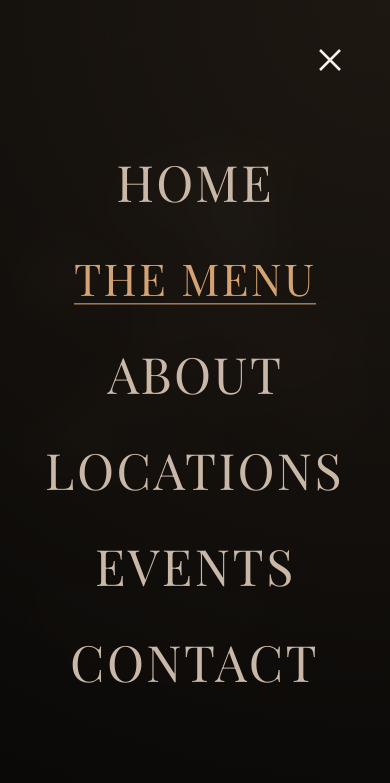
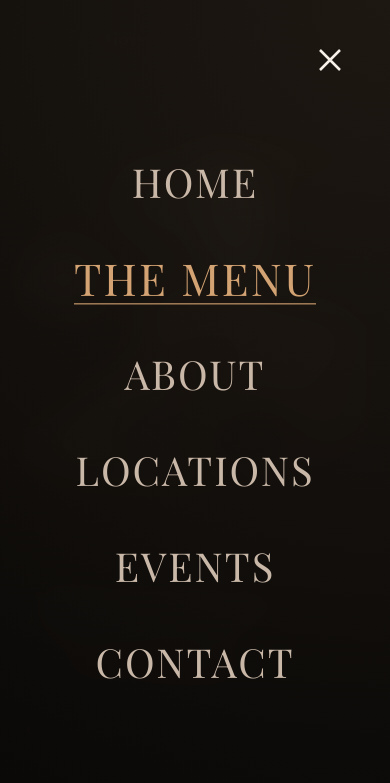
Before and after one commit to theanvarovich/CoffeeShop, a plain HTML site: page menu/signature-cortado.html in a window 390 px wide. Both pictures are taken after a click on the button 342 px from the left and 40 px from the top of the page. Shown: the top 783 px of the page. Drawn offline with nearby package versions, Linux system fonts and the light colour scheme; a web font is replaced by a local one.

Commit message:
Finish mobile polish and add facebook icon

```diff
--- a/menu/signature-cortado.html
+++ b/menu/signature-cortado.html
@@ -142,7 +142,7 @@
                             <svg class="w-6 h-6" fill="currentColor" viewBox="0 0 24 24"><path d="M12 2.163c3.204 0 3.584.012 4.85.07 3.252.148 4.771 1.691 4.919 4.919.058 1.265.069 1.645.069 4.849 0 3.205-.012 3.584-.069 4.849-.149 3.225-1.664 4.771-4.919 4.919-1.266.058-1.644.07-4.85.07-3.204 0-3.584-.012-4.849-.07-3.26-.149-4.771-1.699-4.919-4.92-.058-1.265-.07-1.644-.07-4.849 0-3.204.013-3.583.07-4.849.149-3.227 1.664-4.771 4.919-4.919 1.266-.057 1.645-.069 4.849-.069zm0-2.163c-3.259 0-3.667.014-4.947.072-4.358.2-6.78 2.618-6.98 6.98-.059 1.281-.073 1.689-.073 4.948 0 3.259.014 3.668.072 4.948.2 4.358 2.618 6.78 6.98 6.98 1.281.058 1.689.072 4.948.072 3.259 0 3.668-.014 4.948-.072 4.354-.2 6.782-2.618 6.979-6.98.059-1.28.073-1.689.073-4.948 0-3.259-.014-3.667-.072-4.947-.196-4.354-2.617-6.78-6.979-6.98-1.281-.059-1.69-.073-4.949-.073zm0 5.838c-3.403 0-6.162 2.759-6.162 6.162s2.759 6.163 6.162 6.163 6.162-2.759 6.162-6.163c0-3.403-2.759-6.162-6.162-6.162zm0 10.162c-2.209 0-4-1.79-4-4 0-2.209 1.791-4 4-4s4 1.791 4 4c0 2.21-1.791 4-4 4zm6.406-11.845c.796 0 1.441.645 1.441 1.44s-.645 1.44-1.441 1.44c-.795 0-1.439-.645-1.439-1.44s.644-1.44 1.439-1.44z"/></svg>
                         </a>
                         <a href="#" class="text-primary-text-muted hover:text-primary-accent transition-all hover:scale-110">
-                            <svg class="w-6 h-6" fill="currentColor" viewBox="0 0 24 24"><path d="M12.525.023c1.71 0 3.418.01 5.127.02 0 1.954.004 3.91.006 5.865-1.161-.002-2.321.002-3.483-.004-.707.01-1.2.227-1.438.932-.057.262-.031.543-.043.816.002.77.001 1.54.001 2.311h4.942c-.08 1.144-.223 2.285-.357 3.425-.015.11-.115.166-.2.164h-4.381c-.004 4.148-.002 8.297-.006 12.446-2.131.004-4.263.003-6.394.006.002-4.153.001-8.307.001-12.46h-3.085c.002-1.127-.002-2.254.001-3.382h3.084c-.002-.857.003-1.713-.003-2.57.015-1.579.52-2.924 1.758-3.958a5.535 5.535 0 012.87-1.101z"/></svg>
+                            <svg class="w-6 h-6" fill="currentColor" viewBox="0 0 24 24"><path d="M24 12.073c0-6.627-5.373-12-12-12s-12 5.373-12 12c0 5.99 4.388 10.954 10.125 11.854v-8.385H7.078v-3.47h3.047V9.43c0-3.007 1.792-4.669 4.533-4.669 1.312 0 2.686.235 2.686.235v2.953H15.83c-1.491 0-1.956.925-1.956 1.874v2.25h3.328l-.532 3.47h-2.796v8.385C19.612 23.027 24 18.062 24 12.073z"/></svg>
                         </a>
                     </div>
                 </div>
@@ -172,12 +172,12 @@
         <button id="close-menu" class="absolute top-10 right-10 text-primary-text p-2 hover:rotate-90 transition-transform">
             <svg class="w-10 h-10" fill="none" stroke="currentColor" viewBox="0 0 24 24"><path d="M6 18L18 6M6 6l12 12" stroke-width="1.5"/></svg>
         </button>
-        <a href="../index.html" class="nav-link scale-125">Home</a>
-        <a href="../menu.html" class="nav-link active scale-125">The Menu</a>
-        <a href="../about.html" class="nav-link scale-125">About</a>
-        <a href="../locations.html" class="nav-link scale-125">Locations</a>
-        <a href="../events-catering.html" class="nav-link scale-125">Events</a>
-        <a href="../contact.html" class="nav-link scale-125">Contact</a>
+        <a href="../index.html" class="nav-link">Home</a>
+        <a href="../menu.html" class="nav-link active">The Menu</a>
+        <a href="../about.html" class="nav-link">About</a>
+        <a href="../locations.html" class="nav-link">Locations</a>
+        <a href="../events-catering.html" class="nav-link">Events</a>
+        <a href="../contact.html" class="nav-link">Contact</a>
     </div>
 
     <!-- Scripts -->
```
Also changed, not shown: about.html (+1 -1 lines), contact.html (+1 -1 lines), events-catering.html (+1 -1 lines), index.html (+3 -0 lines), locations.html (+1 -1 lines), menu.html (+1 -2 lines).
